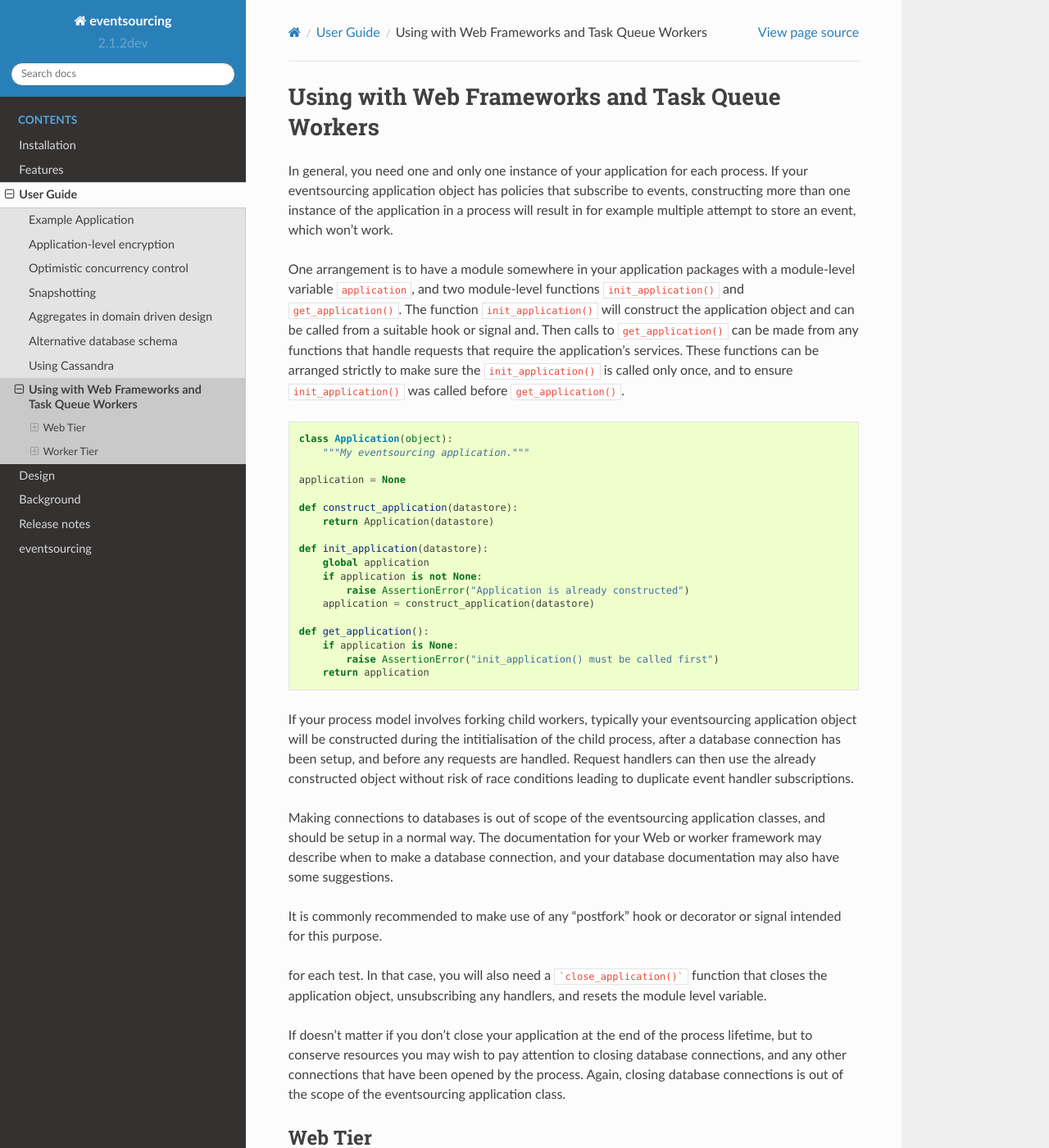
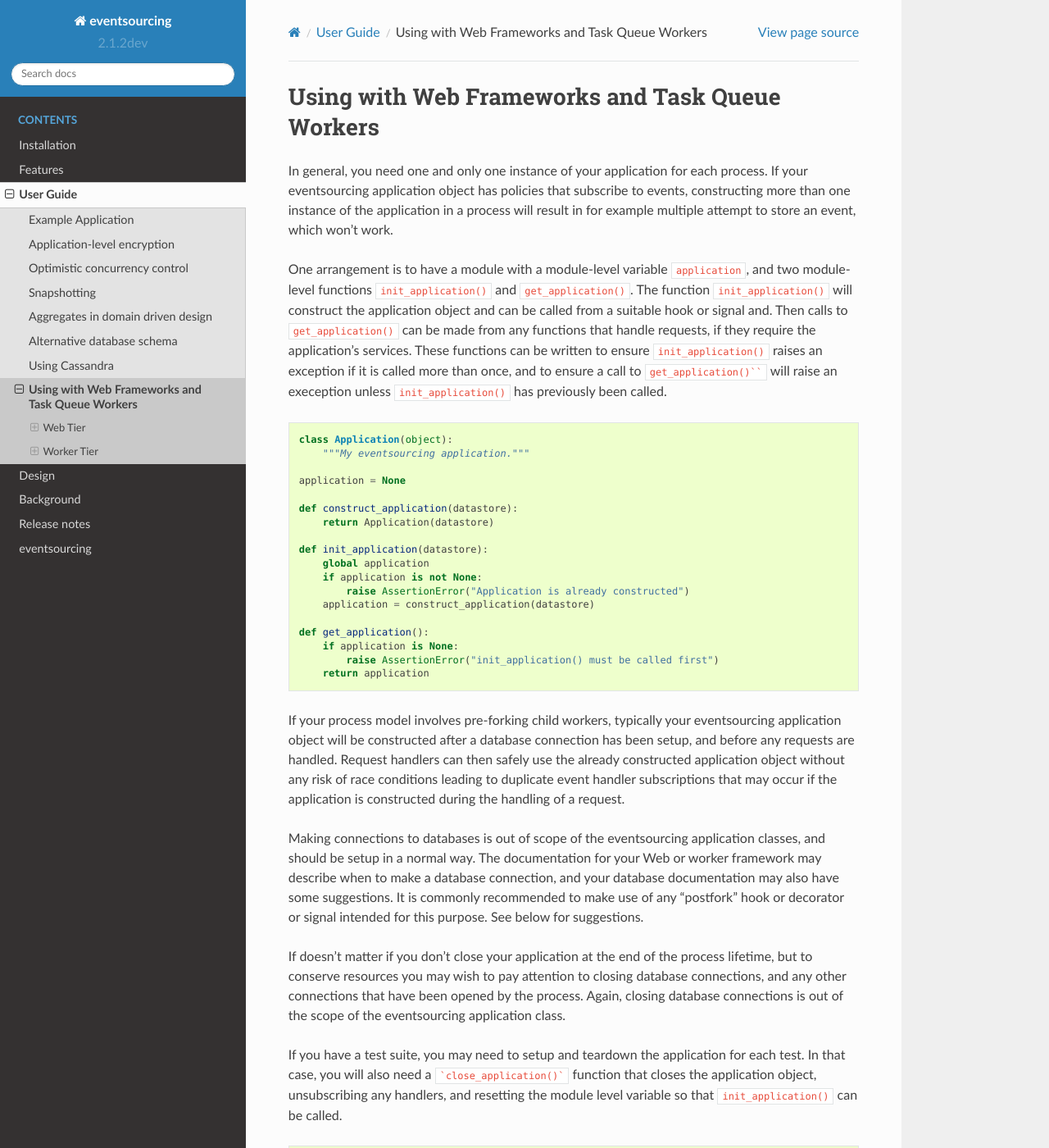
Before and after one commit to pyeventsourcing/eventsourcing, a Sphinx documentation site: the page built from docs/topics/user_guide/wsgi.rst, in a window 1280 px wide and 1400 px high. Shown: the whole window at 82% size. Built offline with Sphinx 7.4.7 and the Read the Docs theme 2.0.0, drawn with Linux system fonts in a browser that asks for light colours; some of the changed text lies outside the part shown.

Commit message:
Rewrote documentation about using with Web and worker tier.

`````diff
--- a/docs/topics/user_guide/wsgi.rst
+++ b/docs/topics/user_guide/wsgi.rst
@@ -1,6 +1,12 @@
 ================================================
 Using with Web Frameworks and Task Queue Workers
 ================================================
+
+.. Todo: Write more about using the Django database connection
+   to get db_session needed by SQLAlchemy library classes,
+   in both Web and worker tier (Celery has an integration
+   with Django, and this needs to work with that too).
+
 
 In general, you need one and only one instance of your application
 for each process. If your eventsourcing application object has policies
@@ -8,15 +14,16 @@
 application in a process will result in for example multiple attempt
 to store an event, which won't work.
 
-One arrangement is to have a module somewhere in your application packages
-with a module-level variable ``application``, and two module-level functions
-``init_application()`` and ``get_application()``. The function
-``init_application()`` will construct the application object and can be
-called from a suitable hook or signal and. Then calls to ``get_application()``
-can be made from any functions that handle requests that require the application's
-services. These functions can be arranged strictly to make sure the ``init_application()``
-is called only once, and to ensure ``init_application()`` was called
-before ``get_application()``.
+One arrangement is to have a module with a module-level variable
+``application``, and two module-level functions ``init_application()``
+and ``get_application()``. The function ``init_application()`` will construct
+the application object and can be called from a suitable hook or signal and.
+Then calls to ``get_application()`` can be made from any functions that handle
+requests, if they require the application's services. These functions can be
+written to ensure ``init_application()`` raises an exception if it is called
+more than once, and to ensure a call to ``get_application()```` will raise
+an exeception unless ``init_application()`` has previously been called.
+
 
 .. code:: python
 
@@ -39,33 +46,22 @@
             raise AssertionError("init_application() must be called first")
         return application
 
-..    def close_application():
-        global application
-        if application is not None:
-            application.close()
-        application = None
 
 
-If your process model involves forking child workers, typically your
-eventsourcing application object will be constructed during the
-intitialisation of the child process, after a database connection
-has been setup, and before any requests are handled. Request handlers
-can then use the already constructed object without risk of race
-conditions leading to duplicate event handler subscriptions.
+If your process model involves pre-forking child workers, typically your
+eventsourcing application object will be constructed after a database
+connection has been setup, and before any requests are handled. Request
+handlers can then safely use the already constructed application object
+without any risk of race conditions leading to duplicate event handler
+subscriptions that may occur if the application is constructed during
+the handling of a request.
 
 Making connections to databases is out of scope of the eventsourcing
 application classes, and should be setup in a normal way. The documentation
 for your Web or worker framework may describe when to make a
 database connection, and your database documentation may also have some
-suggestions.
-
-It is commonly recommended to make use of any "postfork" hook or
-decorator or signal intended for this purpose.
-
-.. If you have a test suite, you may wish to setup and teardown the application
-for each test. In that case, you will also need a ```close_application()```
-function that closes the application object, unsubscribing any handlers,
-and resets the module level variable.
+suggestions. It is commonly recommended to make use of any "postfork" hook or
+decorator or signal intended for this purpose. See below for suggestions.
 
 If doesn't matter if you don't close your application at the end of the
 process lifetime, but to conserve resources you may wish to pay attention
@@ -73,10 +69,26 @@
 by the process. Again, closing database connections is out of the scope of the
 eventsourcing application class.
 
+If you have a test suite, you may need to setup and teardown the application
+for each test. In that case, you will also need a ```close_application()```
+function that closes the application object, unsubscribing any handlers,
+and resetting the module level variable so that ``init_application()`` can be called.
+
+
+.. code:: python
+
+    def close_application():
+        global application
+        if application is not None:
+            application.close()
+        application = None
+
+
 
 Web Tier
 ========
 
+This section contains suggestions for using uWSGI with Django and with Flask.
 
 uWSGI
 -----
@@ -152,12 +164,14 @@
 Worker Tier
 ===========
 
+This section contains suggestions for using the Celery distributed task queue.
+
+
 Celery
 ------
 
 Celery has a ``worker_process_init`` `signal
 <http://docs.celeryproject.org/en/latest/userguide/signals.html#worker-process-init>`__.
-
 
 .. code:: python
 
`````
